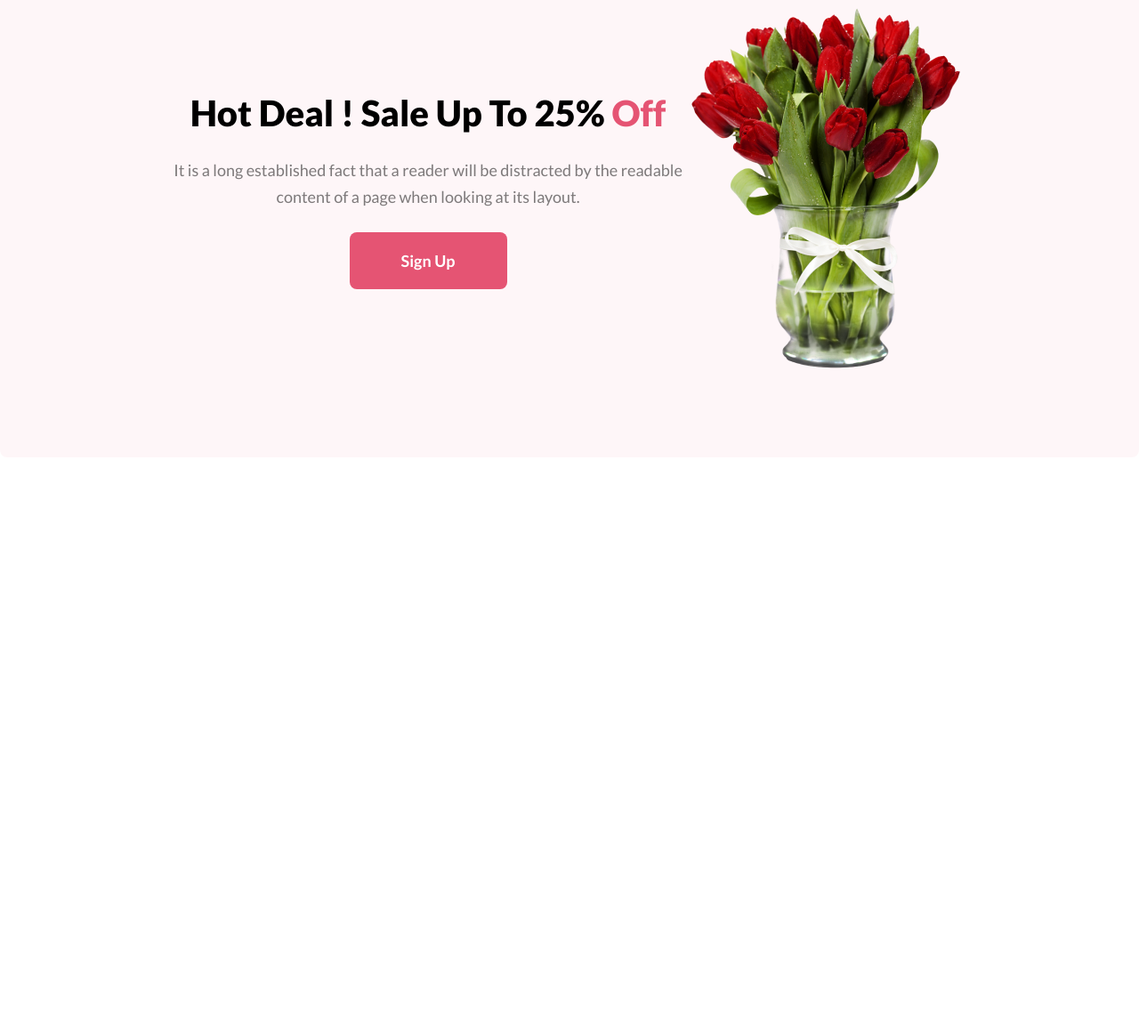
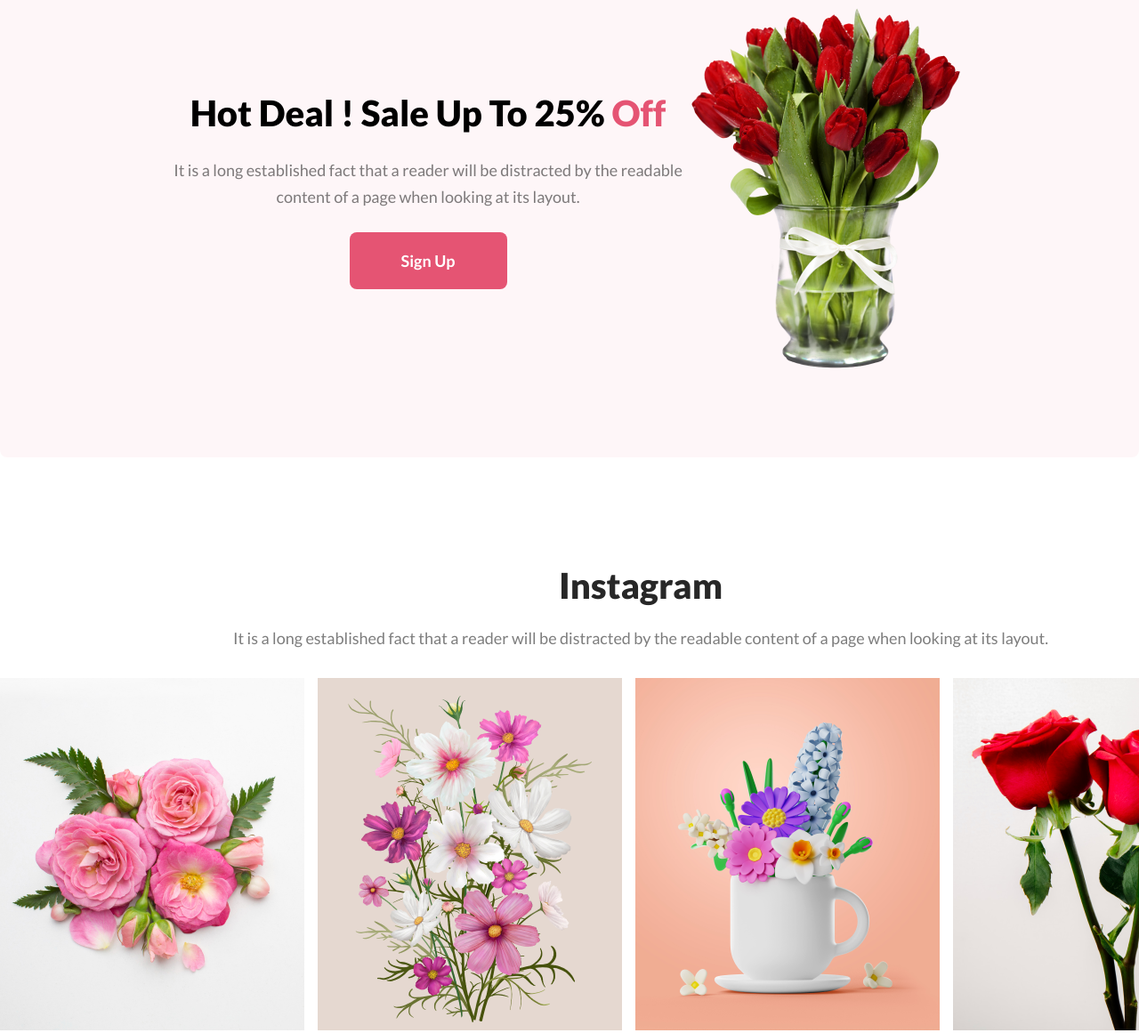
Before and after one commit to mahmudul35/responsive-online-flower-shop, a plain HTML site: page index.html in a window 1280 px wide. Shown: the part 2253-3414 px from the top of the page at 89% size. Before the commit the page ends 2767 px from the top, so only its background shows below. Drawn offline with Linux system fonts and the light colour scheme.

Commit message:
instagram section added

```diff
--- a/index.html
+++ b/index.html
@@ -77,6 +77,28 @@
           <img src="./Flower Asset/pngwing 8.png" alt="" />
         </div>
       </section>
+
+      <section class="instagram-section">
+        <h1 class="section-title">Instagram</h1>
+        <p class="description center">
+          It is a long established fact that a reader will be distracted by the
+          readable content of a page when looking at its layout.
+        </p>
+        <div class="instagram-flower-container">
+          <div class="img1">
+            <img src="./Flower Asset/Flower 01.png" alt="" />
+          </div>
+          <div class="img1">
+            <img src="./Flower Asset/Rectangle 4.png" alt="" />
+          </div>
+          <div class="img1">
+            <img src="./Flower Asset/Rectangle 5.png" alt="" />
+          </div>
+          <div class="img1">
+            <img src="./Flower Asset/Rectangle 6.png" alt="" />
+          </div>
+        </div>
+      </section>
     </main>
     <!-- Main section ends here -->
 
--- a/style/style.css
+++ b/style/style.css
@@ -39,6 +39,7 @@
   line-height: 48px;
   letter-spacing: 0%;
   text-align: center;
+  margin-bottom: 20px;
 }
 .center {
   text-align: center;
@@ -222,6 +223,7 @@ header {
   justify-content: space-around;
   align-items: center;
   padding: 30px 190px;
+  margin-bottom: 120px;
 }
 .hot-deal-content {
   display: flex;
@@ -248,3 +250,19 @@ span {
 }
 
 /* hot deal section end here */
+
+/* Instagram section start here */
+.instagram-section {
+  width: 1440px;
+  margin: 0 auto;
+}
+.instagram-flower-container {
+  display: flex;
+  gap: 15px;
+  margin-top: 30px;
+}
+/* .instagram-flower-container img {
+  width: 342px;
+} */
+
+/* Instagram section end here */
```
